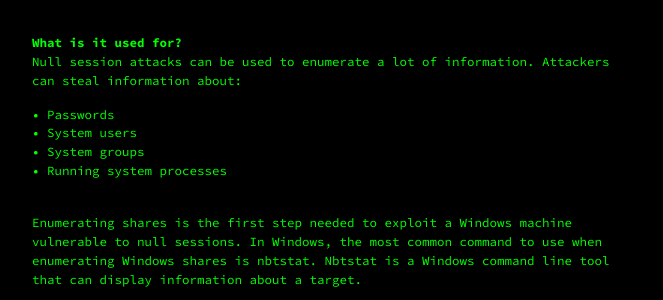
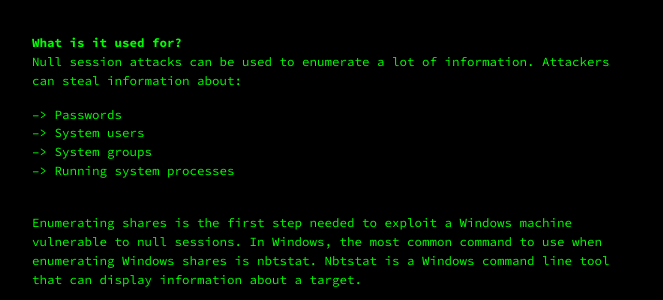
Before and after one commit to a56z/a56z.github.io, a Jekyll site: the page built from _posts/2021-02-17-null-sessions.markdown, in a window 1280 px wide. Shown: the part 367-667 px from the top of the page, without its empty margins (308-971 px from the left). Built offline with Jekyll 4.4.1, drawn with Linux system fonts in a browser that asks for light colours; Markdown is read by kramdown in place of the engine named in the settings.

```diff
--- a/_posts/2021-02-17-null-sessions.markdown
+++ b/_posts/2021-02-17-null-sessions.markdown
@@ -19,10 +19,10 @@ Null sessions are remotely exploitable; this means that attackers can use their
 
 Null session attacks can be used to enumerate a lot of information. Attackers can steal information about:
 
-• Passwords
-• System users
-• System groups
-• Running system processes
+--> Passwords
+--> System users
+--> System groups
+--> Running system processes
 <br/>
 
 Enumerating shares is the first step needed to exploit a Windows machine vulnerable to null sessions. In Windows, the most common command to use when enumerating Windows shares is nbtstat. Nbtstat is a Windows command line tool that can display information about a target.
```
